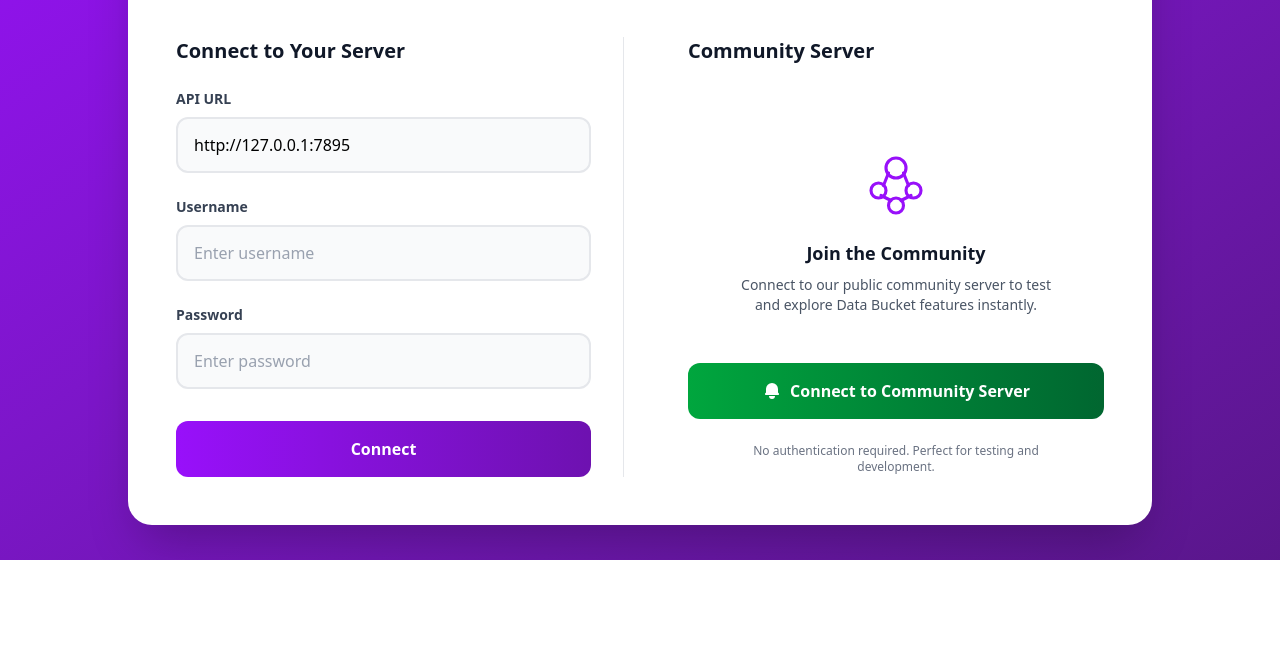
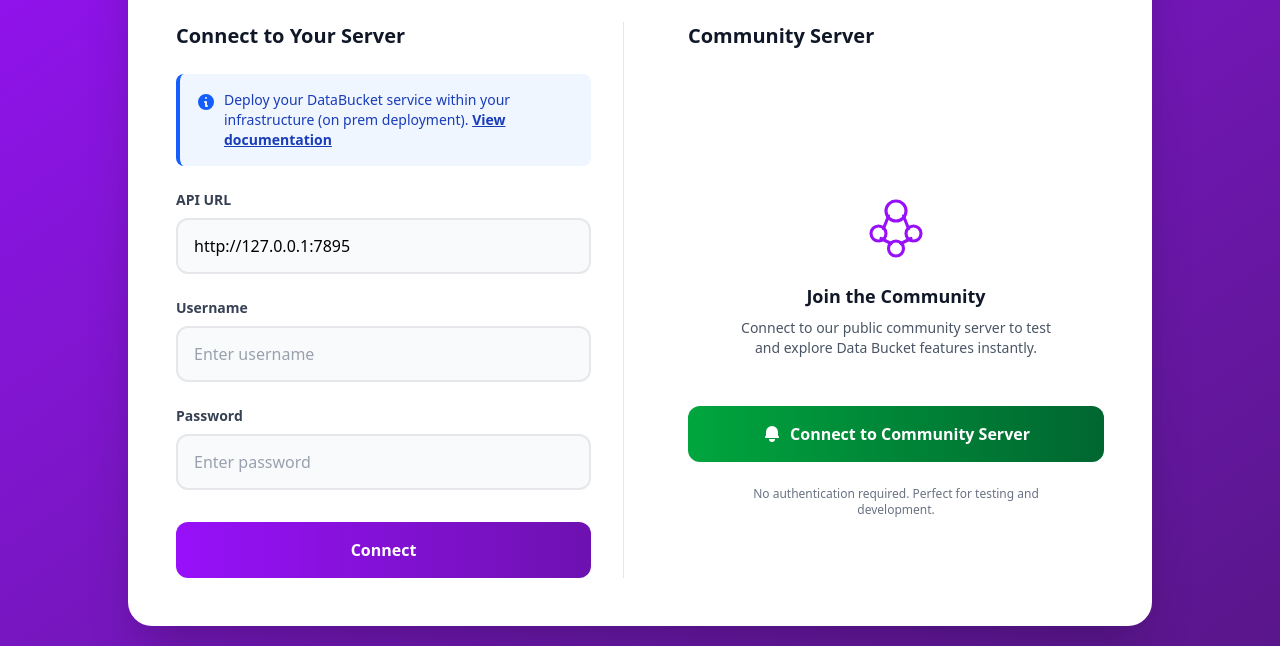
Before and after one commit to ajoealex/data-bucket-ui, an Astro site: page / in a window 1280 px wide. Shown: the part 240-886 px from the top of the page. Before the commit the page ends 800 px from the top, so only its background shows below. Built offline with nearby package versions, Linux system fonts and the light colour scheme; Astro itself is replaced by a stand-in of ours.

Commit message:
add banner for on-prem deployment

```diff
--- a/src/components/ConnectForm.jsx
+++ b/src/components/ConnectForm.jsx
@@ -144,6 +144,27 @@
           {/* Left side - Regular login */}
           <div className={showCommunityServer ? 'md:border-r border-gray-200 md:pr-8 pb-6 md:pb-0 border-b md:border-b-0' : ''}>
             <h2 className="text-xl font-bold text-gray-900 mb-6">Connect to Your Server</h2>
+
+            <div className="mb-6 p-4 bg-blue-50 border-l-4 border-blue-600 rounded-lg">
+              <div className="flex items-start gap-2">
+                <svg className="w-5 h-5 shrink-0 mt-0.5 text-blue-600" fill="currentColor" viewBox="0 0 20 20">
+                  <path fillRule="evenodd" d="M18 10a8 8 0 11-16 0 8 8 0 0116 0zm-7-4a1 1 0 11-2 0 1 1 0 012 0zM9 9a1 1 0 000 2v3a1 1 0 001 1h1a1 1 0 100-2v-3a1 1 0 00-1-1H9z" clipRule="evenodd"/>
+                </svg>
+                <div className="flex-1">
+                  <p className="text-sm text-blue-800">
+                    Deploy your DataBucket service within your infrastructure (on prem deployment).{' '}
+                    <a
+                      href="https://ajoealex.github.io/data-bucket-ui/docker-setup/"
+                      target="_blank"
+                      rel="noopener noreferrer"
+                      className="font-semibold underline hover:text-blue-900"
+                    >
+                      View documentation
+                    </a>
+                  </p>
+                </div>
+              </div>
+            </div>
 
             <form onSubmit={handleSubmit} className="space-y-6">
               <div>
```
